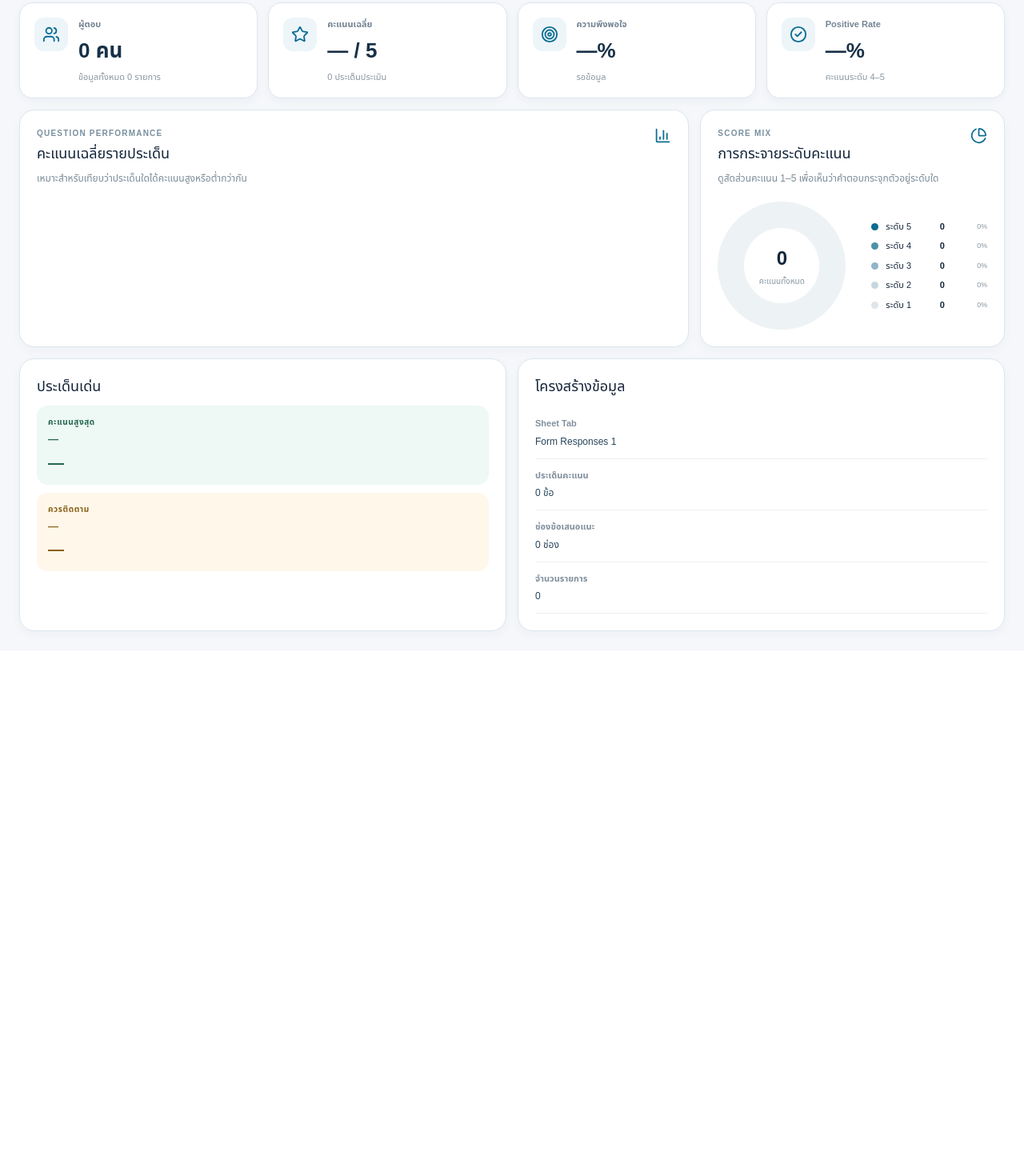
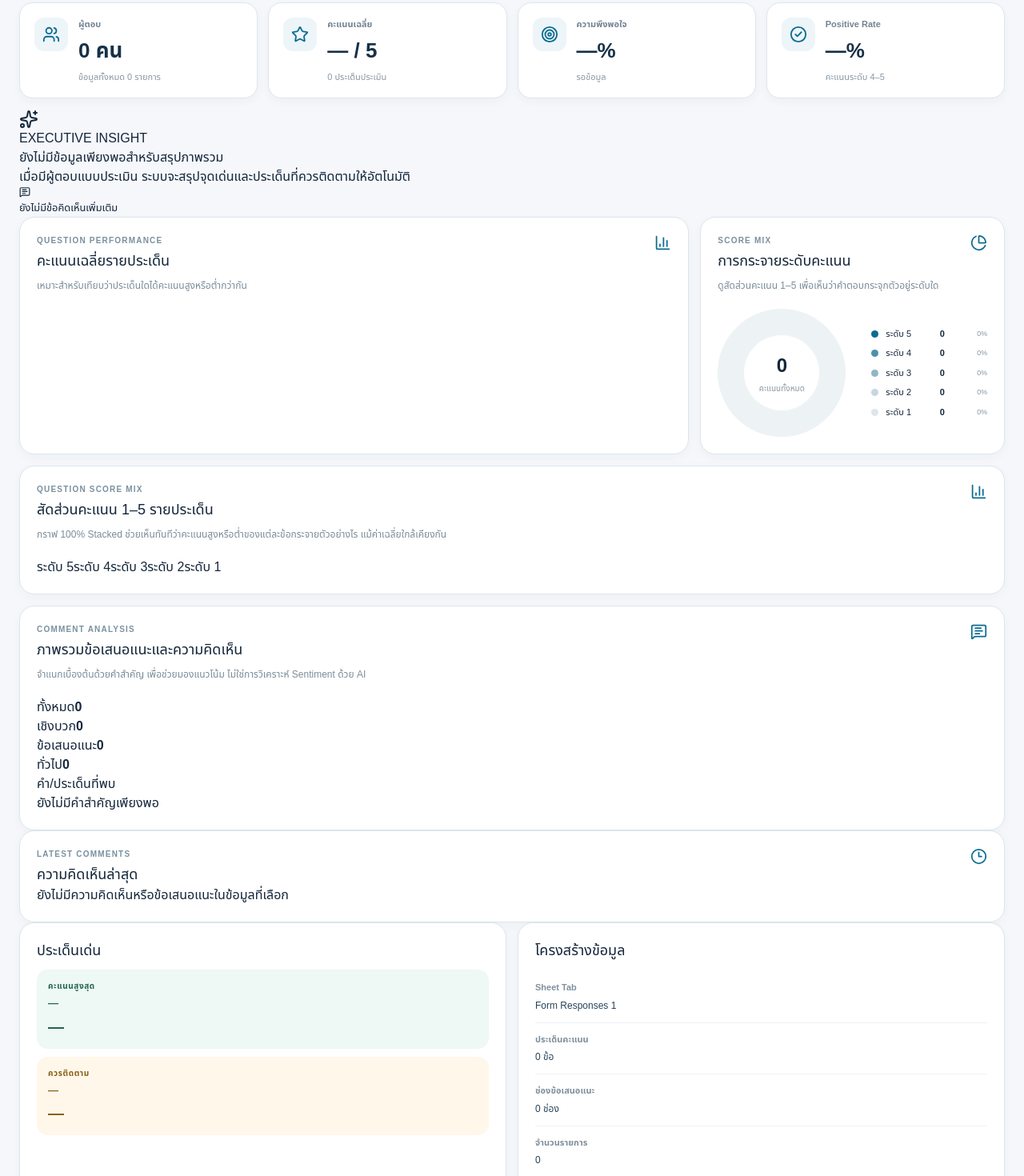
Before and after one commit to kligklai4289/nha-meeting-sandbox, a Next.js app: page /satisfaction-v2 in a window 1280 px wide. Shown: the part 420-1890 px from the top of the page at 80% size. Before the commit the page ends 1233 px from the top, so only its background shows below. Built offline with nearby package versions, Linux system fonts and the light colour scheme.

Commit message:
Add executive insight stacked scores and comments to V2

```diff
--- a/app/satisfaction-v2/page.tsx
+++ b/app/satisfaction-v2/page.tsx
@@ -2,9 +2,9 @@
 
 import { useEffect, useMemo, useState } from 'react';
 import Link from 'next/link';
-import { Activity, BarChart3, Building2, CalendarDays, CheckCircle2, Clock3, ExternalLink, LineChart, PieChart, RefreshCw, Settings2, Star, Target, TrendingUp, Users } from 'lucide-react';
+import { Activity, BarChart3, Building2, CalendarDays, CheckCircle2, Clock3, ExternalLink, LineChart, MessageSquareText, PieChart, RefreshCw, Settings2, Sparkles, Star, Target, TrendingUp, Users } from 'lucide-react';
 import { detectSchema, summarizeDynamic } from './dynamic-schema.mjs';
-import { summarizeByDate, summarizeByOrganization } from './chart-analytics.mjs';
+import { buildExecutiveInsight, summarizeByDate, summarizeByOrganization, summarizeComments, summarizeQuestionDistribution } from './chart-analytics.mjs';
 import { DEFAULT_SOURCE, buildGvizUrl, normalizeSource } from './source-config.mjs';
 import './v2.css';
 
@@ -22,7 +22,9 @@ type SheetResponse = {
 type SheetData = { headers: string[]; rows: string[][] };
 type QuestionAverage = { index: number; label: string; average: number; count: number };
 type DistributionItem = { score: number; count: number };
+type QuestionDistribution = { index: number; label: string; total: number; scores: Array<{ score: number; count: number; percent: number }> };
 type GroupSummary = { organization?: string; label?: string; dateKey?: string; respondents: number; average: number; satisfactionPercent: number };
+type CommentItem = { text: string; intent: 'positive' | 'suggestion' | 'general'; timestamp: string; organization: string };
 
 function sourceFromLocation(): SourceConfig {
   const params = new URLSearchParams(window.location.search);
@@ -103,6 +105,12 @@ function thaiDateLabel(key: string) {
   return Number.isNaN(date.getTime()) ? key : new Intl.DateTimeFormat('th-TH', { day: 'numeric', month: 'short', year: '2-digit' }).format(date);
 }
 
+function commentTimeLabel(value: string) {
+  const date = parseTimestamp(value);
+  if (!date) return value || 'ไม่ระบุเวลา';
+  return new Intl.DateTimeFormat('th-TH', { day: 'numeric', month: 'short', hour: '2-digit', minute: '2-digit' }).format(date);
+}
+
 function scoreLevel(percent: number) {
   if (percent >= 90) return 'ดีเยี่ยม';
   if (percent >= 80) return 'ดีมาก';
@@ -126,6 +134,10 @@ function DistributionChart({ items }: { items: DistributionItem[] }) {
   return <div className="satv2-dist-wrap"><div className="satv2-donut" style={{ background: total ? `conic-gradient(${segments})` : '#edf2f5' }}><div><strong>{total.toLocaleString('th-TH')}</strong><span>คะแนนทั้งหมด</span></div></div><div className="satv2-legend">{items.slice().reverse().map((item) => <div key={item.score}><i className={`score-${item.score}`}/><span>ระดับ {item.score}</span><strong>{item.count.toLocaleString('th-TH')}</strong><small>{total ? `${((item.count / total) * 100).toFixed(1)}%` : '0%'}</small></div>)}</div></div>;
 }
 
+function StackedQuestionChart({ data }: { data: QuestionDistribution[] }) {
+  return <div className="satv2-stacked"><div className="satv2-stack-legend">{[5, 4, 3, 2, 1].map((score) => <span key={score}><i className={`score-${score}`}/>ระดับ {score}</span>)}</div>{data.map((item) => <div className="satv2-stack-row" key={`${item.index}-${item.label}`}><div className="satv2-stack-label"><span>{item.index + 1}. {item.label}</span><small>{item.total.toLocaleString('th-TH')} คำตอบ</small></div><div className="satv2-stack-track">{item.scores.map((score) => <i key={score.score} className={`score-${score.score}`} style={{ width: `${score.percent}%` }} title={`ระดับ ${score.score}: ${score.percent.toFixed(1)}% (${score.count} คำตอบ)`}>{score.percent >= 9 ? <b>{score.percent.toFixed(0)}%</b> : null}</i>)}</div></div>)}</div>;
+}
+
 function TrendChart({ data }: { data: GroupSummary[] }) {
   if (data.length < 2) return null;
   const width = 640, height = 210, padX = 42, padY = 26;
@@ -135,6 +147,11 @@ function TrendChart({ data }: { data: GroupSummary[] }) {
     return { x, y, item };
   });
   return <div className="satv2-trend"><svg viewBox={`0 0 ${width} ${height}`} role="img" aria-label="แนวโน้มความพึงพอใจตามวัน"><line x1={padX} x2={width - padX} y1={height - padY} y2={height - padY}/><line x1={padX} x2={padX} y1={padY} y2={height - padY}/><polyline points={points.map((p) => `${p.x},${p.y}`).join(' ')} fill="none"/><polygon points={`${padX},${height - padY} ${points.map((p) => `${p.x},${p.y}`).join(' ')} ${width - padX},${height - padY}`}/>{points.map((p, i) => <g key={`${p.item.dateKey}-${i}`}><circle cx={p.x} cy={p.y} r="5"/><text x={p.x} y={height - 6} textAnchor="middle">{p.item.label}</text><text x={p.x} y={Math.max(14, p.y - 10)} textAnchor="middle" className="value">{p.item.satisfactionPercent.toFixed(1)}%</text></g>)}</svg></div>;
+}
+
+function CommentBadge({ intent }: { intent: CommentItem['intent'] }) {
+  const label = intent === 'positive' ? 'เชิงบวก' : intent === 'suggestion' ? 'ข้อเสนอแนะ' : 'ทั่วไป';
+  return <span className={`satv2-comment-badge ${intent}`}>{label}</span>;
 }
 
 export default function SatisfactionV2Dashboard() {
@@ -164,27 +181,39 @@ export default function SatisfactionV2Dashboard() {
     return (selectedDate === 'all' || dateKey(dateValue) === selectedDate) && (selectedOrg === 'all' || orgValue === selectedOrg);
   }), [sheetData.rows, schema.timestampIndex, schema.organizationIndex, selectedDate, selectedOrg]);
   const summary = useMemo(() => summarizeDynamic(filteredRows, schema), [filteredRows, schema]);
+  const questionDistribution = useMemo(() => summarizeQuestionDistribution(filteredRows, schema) as QuestionDistribution[], [filteredRows, schema]);
+  const commentSummary = useMemo(() => summarizeComments(filteredRows, schema), [filteredRows, schema]);
+  const executiveInsight = useMemo(() => buildExecutiveInsight(summary, commentSummary), [summary, commentSummary]);
   const orgSummary = useMemo(() => summarizeByOrganization(filteredRows, schema) as GroupSummary[], [filteredRows, schema]);
   const dateSummary = useMemo(() => summarizeByDate(filteredRows, schema) as GroupSummary[], [filteredRows, schema]);
   const sourceUrl = `https://docs.google.com/spreadsheets/d/${source.sheetId}/edit`;
   const maxQuestionAverage = Math.max(5, ...summary.questionAverages.map((item: QuestionAverage) => item.average || 0));
 
   return <main className="satv2-page"><div className="satv2-shell">
-    <div className="satv2-note"><strong>V2 TEST MODE</strong><span>กราฟปรับตามข้อมูลและหัวข้อ Google Sheet อัตโนมัติ · ระบบเดิม `/satisfaction` ไม่ถูกแก้ไข</span><Link href="/admin/satisfaction-v2"><Settings2 size={16}/> ตั้งค่า V2</Link></div>
+    <div className="satv2-note"><strong>V2 TEST MODE</strong><span>กราฟและ Insight ปรับตามข้อมูลและหัวข้อ Google Sheet อัตโนมัติ · ระบบเดิม `/satisfaction` ไม่ถูกแก้ไข</span><Link href="/admin/satisfaction-v2"><Settings2 size={16}/> ตั้งค่า V2</Link></div>
     <header className="satv2-header"><div><div className="satv2-eyebrow"><Activity size={15}/> LIVE SATISFACTION DASHBOARD V2</div><h1>{source.title}</h1><p>{source.subtitle}</p></div><div className="satv2-live"><span className={error ? 'bad' : ''}/><strong>{error ? 'เชื่อมต่อไม่ได้' : 'LIVE'}</strong><small><Clock3 size={13}/> {lastUpdated ? lastUpdated.toLocaleTimeString('th-TH') : '—'}</small></div></header>
     {error && <div className="satv2-alert"><div><strong>เชื่อมข้อมูลไม่ได้</strong><br/>{error}</div><a href={sourceUrl} target="_blank" rel="noreferrer">เปิด Google Sheet <ExternalLink size={15}/></a></div>}
     <section className="satv2-toolbar"><div><CalendarDays size={16}/><select value={selectedDate} onChange={(e) => setSelectedDate(e.target.value)}><option value="all">ทุกวันที่</option>{dates.map((d) => <option key={d} value={d}>{thaiDateLabel(d)}</option>)}</select></div><div><Building2 size={16}/><select value={selectedOrg} onChange={(e) => setSelectedOrg(e.target.value)}><option value="all">ทุกหน่วยงาน</option>{organizations.map((org) => <option key={org} value={org}>{org}</option>)}</select></div><button onClick={() => refresh()} disabled={loading}><RefreshCw className={loading ? 'spin' : ''} size={16}/> อัปเดต</button><a href={sourceUrl} target="_blank" rel="noreferrer">Google Sheet <ExternalLink size={14}/></a></section>
     <section className="satv2-kpis"><Kpi icon={<Users size={22}/>} label="ผู้ตอบ" value={`${summary.respondents.toLocaleString('th-TH')} คน`} sub={`ข้อมูลทั้งหมด ${sheetData.rows.length.toLocaleString('th-TH')} รายการ`}/><Kpi icon={<Star size={22}/>} label="คะแนนเฉลี่ย" value={summary.respondents && schema.questionIndexes.length ? `${summary.average.toFixed(2)} / 5` : '— / 5'} sub={`${schema.questionIndexes.length.toLocaleString('th-TH')} ประเด็นประเมิน`}/><Kpi icon={<Target size={22}/>} label="ความพึงพอใจ" value={summary.respondents && schema.questionIndexes.length ? `${summary.satisfactionPercent.toFixed(1)}%` : '—%'} sub={scoreLevel(summary.satisfactionPercent)}/><Kpi icon={<CheckCircle2 size={22}/>} label="Positive Rate" value={summary.respondents && schema.questionIndexes.length ? `${summary.positiveRate.toFixed(1)}%` : '—%'} sub="คะแนนระดับ 4–5"/></section>
 
     {!summary.respondents && !error ? <section className="satv2-empty"><TrendingUp size={38}/><h2>V2 พร้อมรับข้อมูล</h2><p>ตรวจพบ {schema.questionIndexes.length.toLocaleString('th-TH')} ประเด็นประเมินจากหัวคอลัมน์ เมื่อ Google Sheet มีคำตอบ ระบบจะอัปเดตอัตโนมัติประมาณทุก 15 วินาที</p></section> : <>
+      <section className="satv2-executive"><Sparkles size={24}/><div><span>EXECUTIVE INSIGHT</span><h2>{executiveInsight.headline}</h2><p>{executiveInsight.detail}</p><small><MessageSquareText size={14}/>{executiveInsight.commentNote}</small></div></section>
+
       <section className="satv2-chart-grid primary-charts">
         <article className="satv2-card satv2-chart-card"><div className="satv2-card-title"><div><span>QUESTION PERFORMANCE</span><h2>คะแนนเฉลี่ยรายประเด็น</h2></div><BarChart3 size={21}/></div><p className="satv2-card-desc">เหมาะสำหรับเทียบว่าประเด็นใดได้คะแนนสูงหรือต่ำกว่ากัน</p><div className="satv2-question-chart">{summary.questionAverages.map((item: QuestionAverage) => <div className="satv2-qbar" key={`${item.index}-${item.label}`}><div className="satv2-qbar-head"><span>{item.index + 1}. {item.label}</span><strong>{item.count ? item.average.toFixed(2) : '—'} / 5</strong></div><div className="satv2-qbar-track"><i style={{ width: `${Math.max(0, Math.min(100, (item.average / maxQuestionAverage) * 100))}%` }}/></div><small>{item.count.toLocaleString('th-TH')} คำตอบ</small></div>)}</div></article>
         <article className="satv2-card satv2-chart-card"><div className="satv2-card-title"><div><span>SCORE MIX</span><h2>การกระจายระดับคะแนน</h2></div><PieChart size={21}/></div><p className="satv2-card-desc">ดูสัดส่วนคะแนน 1–5 เพื่อเห็นว่าคำตอบกระจุกตัวอยู่ระดับใด</p><DistributionChart items={summary.distribution}/></article>
       </section>
 
+      <section className="satv2-card satv2-chart-card satv2-wide-chart"><div className="satv2-card-title"><div><span>QUESTION SCORE MIX</span><h2>สัดส่วนคะแนน 1–5 รายประเด็น</h2></div><BarChart3 size={21}/></div><p className="satv2-card-desc">กราฟ 100% Stacked ช่วยเห็นทันทีว่าคะแนนสูงหรือต่ำของแต่ละข้อกระจายตัวอย่างไร แม้ค่าเฉลี่ยใกล้เคียงกัน</p><StackedQuestionChart data={questionDistribution}/></section>
+
       {dateSummary.length > 1 && <section className="satv2-card satv2-chart-card satv2-wide-chart"><div className="satv2-card-title"><div><span>TIME TREND</span><h2>แนวโน้มความพึงพอใจตามวัน</h2></div><LineChart size={21}/></div><p className="satv2-card-desc">จะแสดงเมื่อมีข้อมูลมากกว่า 1 วัน เพื่อดูทิศทางคะแนนตามเวลา</p><TrendChart data={dateSummary}/></section>}
 
       {orgSummary.length > 1 && selectedOrg === 'all' && <section className="satv2-card satv2-chart-card satv2-wide-chart"><div className="satv2-card-title"><div><span>ORGANIZATION COMPARISON</span><h2>เปรียบเทียบความพึงพอใจตามหน่วยงาน</h2></div><Building2 size={21}/></div><p className="satv2-card-desc">แสดงเฉพาะเมื่อพบมากกว่า 1 หน่วยงาน และยังไม่ได้กรองหน่วยงาน</p><div className="satv2-org-chart">{orgSummary.map((item) => <div className="satv2-org-row" key={item.organization}><div><span>{item.organization}</span><small>{item.respondents.toLocaleString('th-TH')} คน</small></div><div className="satv2-org-track"><i style={{ width: `${Math.max(0, Math.min(100, item.satisfactionPercent))}%` }}/></div><strong>{item.satisfactionPercent.toFixed(1)}%</strong></div>)}</div></section>}
+
+      <section className="satv2-comments-grid">
+        <article className="satv2-card"><div className="satv2-card-title"><div><span>COMMENT ANALYSIS</span><h2>ภาพรวมข้อเสนอแนะและความคิดเห็น</h2></div><MessageSquareText size={21}/></div><p className="satv2-card-desc">จำแนกเบื้องต้นด้วยคำสำคัญ เพื่อช่วยมองแนวโน้ม ไม่ใช่การวิเคราะห์ Sentiment ด้วย AI</p><div className="satv2-comment-stats"><div><span>ทั้งหมด</span><strong>{commentSummary.total.toLocaleString('th-TH')}</strong></div><div className="positive"><span>เชิงบวก</span><strong>{commentSummary.positiveCount.toLocaleString('th-TH')}</strong></div><div className="suggestion"><span>ข้อเสนอแนะ</span><strong>{commentSummary.suggestionCount.toLocaleString('th-TH')}</strong></div><div><span>ทั่วไป</span><strong>{commentSummary.generalCount.toLocaleString('th-TH')}</strong></div></div><h3>คำ/ประเด็นที่พบ</h3>{commentSummary.topTerms.length ? <div className="satv2-term-cloud">{commentSummary.topTerms.map((item: { term: string; count: number }) => <span key={item.term}>{item.term}<b>{item.count}</b></span>)}</div> : <div className="satv2-comment-empty">ยังไม่มีคำสำคัญเพียงพอ</div>}</article>
+        <article className="satv2-card"><div className="satv2-card-title"><div><span>LATEST COMMENTS</span><h2>ความคิดเห็นล่าสุด</h2></div><Clock3 size={21}/></div>{commentSummary.recent.length ? <div className="satv2-comment-list">{(commentSummary.recent as CommentItem[]).map((item, index) => <div className="satv2-comment-item" key={`${item.timestamp}-${index}`}><div><CommentBadge intent={item.intent}/><small>{item.organization} · {commentTimeLabel(item.timestamp)}</small></div><p>{item.text}</p></div>)}</div> : <div className="satv2-comment-empty">ยังไม่มีความคิดเห็นหรือข้อเสนอแนะในข้อมูลที่เลือก</div>}</article>
+      </section>
 
       <section className="satv2-insight-grid"><article className="satv2-card"><h2>ประเด็นเด่น</h2><div className="satv2-insight best"><span>คะแนนสูงสุด</span><strong>{summary.best?.label || '—'}</strong><b>{summary.best ? `${summary.best.average.toFixed(2)} / 5` : '—'}</b></div><div className="satv2-insight watch"><span>ควรติดตาม</span><strong>{summary.worst?.label || '—'}</strong><b>{summary.worst ? `${summary.worst.average.toFixed(2)} / 5` : '—'}</b></div></article><article className="satv2-card"><h2>โครงสร้างข้อมูล</h2><dl><div><dt>Sheet Tab</dt><dd>{source.sheetName}</dd></div><div><dt>ประเด็นคะแนน</dt><dd>{schema.questionIndexes.length.toLocaleString('th-TH')} ข้อ</dd></div><div><dt>ช่องข้อเสนอแนะ</dt><dd>{schema.commentIndexes.length.toLocaleString('th-TH')} ช่อง</dd></div><div><dt>จำนวนรายการ</dt><dd>{sheetData.rows.length.toLocaleString('th-TH')}</dd></div></dl></article></section>
     </>}
```
